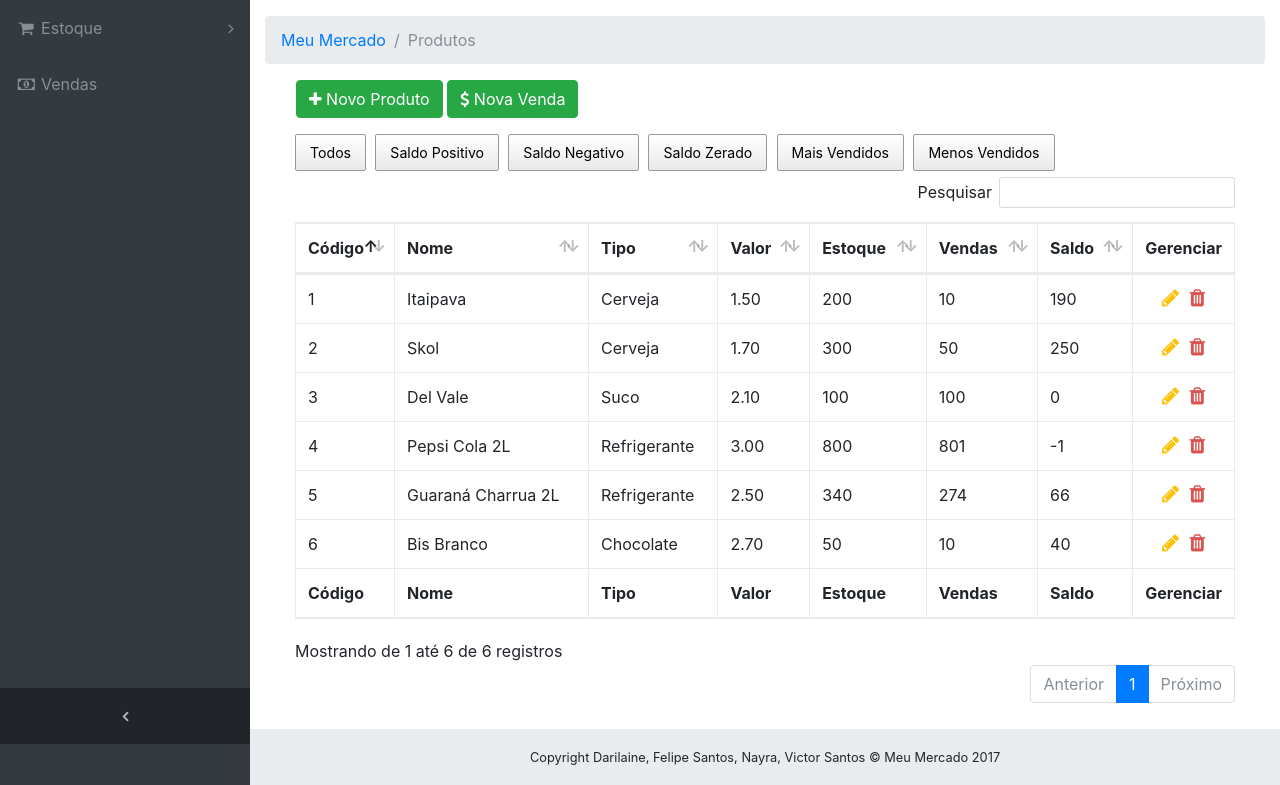
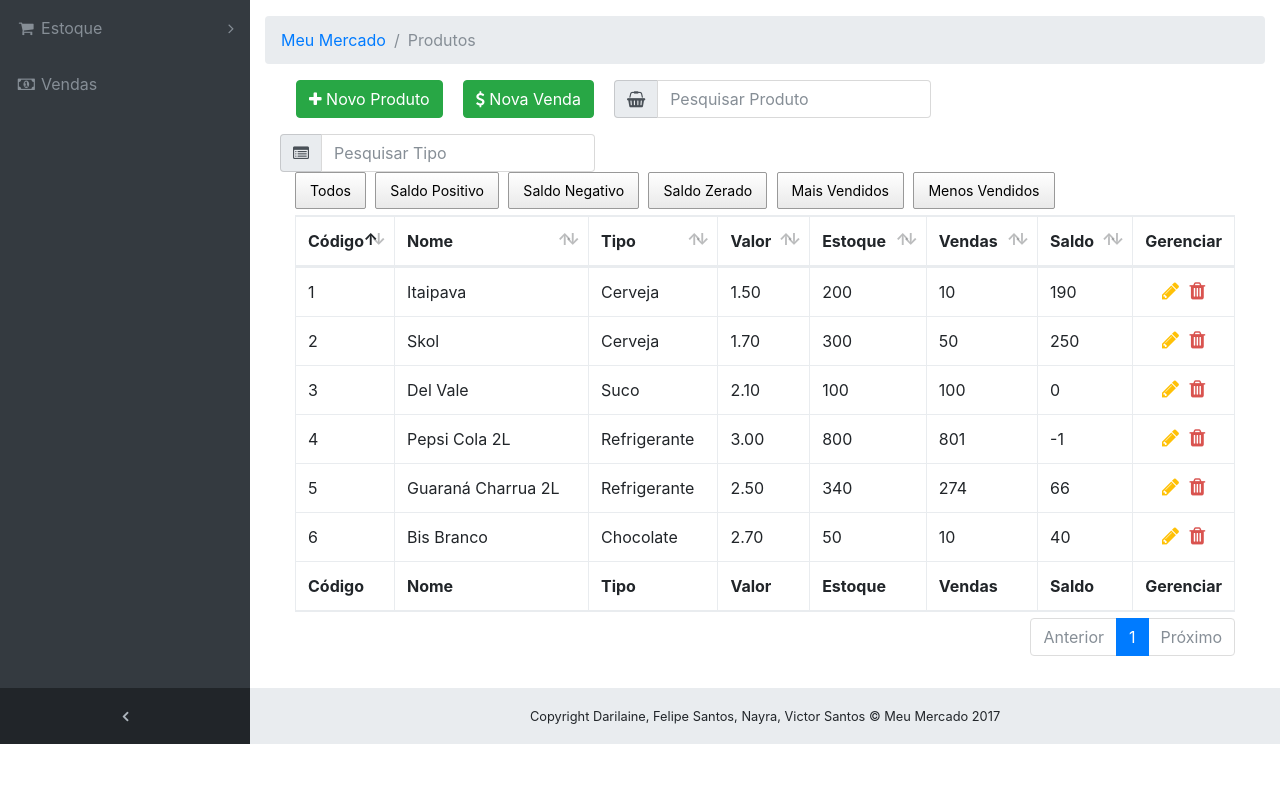
Before and after one commit to Victor-Santos-Esquici/Mercado, a PHP site: page /produtos.php in a window 1280 px wide. Shown: the part 56-841 px from the top of the page. After the commit the page ends 800 px from the top, so only its background shows below. Run offline with PHP 8.4, Linux system fonts and the light colour scheme; data comes from the database, SQL or seed files in the repository; some libraries are stand-ins or nearby versions.

Commit message:
fix de bugs e pesquisa produtos e tipos

```diff
--- a/index.php
+++ b/index.php
@@ -50,7 +50,7 @@
     <div class="remodal" data-remodal-id="alertModal">
       <button data-remodal-action="close" class="remodal-close"></button>
       <h2>Aviso!</h2>
-      <p>Você precisa estar logado para gerenciar.</p>
+      <p>Você precisa estar logado para fazer esta operação.</p>
       <button data-remodal-action="confirm" class="remodal-confirm">OK</button>
     </div>
 
--- a/produtos.php
+++ b/produtos.php
@@ -28,6 +28,10 @@
 
     <!-- Favicon -->
     <link rel="shortcut icon" type="image/png" href="img/shopping-icon.png"/>
+
+    <style type="text/css">
+      .dataTables_filter, .dataTables_info { display: none; }
+    </style>
   </head>
 
   <?php
@@ -144,13 +148,36 @@
         </ol>
 
         <div class="col-md-12">
-          <a class="btn btn-success form-group btnCreate" <?php echo (isset($_SESSION['usuarioID']) != "" ? "href='#editModal'" : "href='login.php' data-toggle='tooltip' title='Você precisa estar logado para cadastrar.'"); ?>>
-            <span><i class="fa fa-plus" aria-hidden="true"></i> Novo Produto</span>
-          </a>
 
-          <a class="btn btn-success form-group" href="criar-venda.php"><span><i class="fa fa-dollar" aria-hidden="true"></i> Nova Venda</span></a>
+          <div class="container">
+            <div class="row">
+              <div class="" style="margin-right: 20px;">
+                <a class="btn btn-success form-group btnCreate" <?php echo (isset($_SESSION['usuarioID']) != "" ? "href='#editModal'" : "href='login.php' data-toggle='tooltip' title='Você precisa estar logado para cadastrar.'"); ?>>
+                  <span><i class="fa fa-plus" aria-hidden="true"></i> Novo Produto</span>
+                </a>
+              </div>
 
-          <br>
+              <div class="" style="margin-right: 20px;">
+                <a class="btn btn-success form-group" href="criar-venda.php"><span><i class="fa fa-dollar" aria-hidden="true"></i> Nova Venda</span></a>
+              </div>
+
+              <div class="" style="margin-right: 20px;">
+                <div class="input-group">
+                  <span class="input-group-addon"><i class="fa fa-shopping-basket" aria-hidden="true"></i></span>
+                  <input class="form-control" type="text" name="searchProduto" placeholder="Pesquisar Produto">
+                </div>
+              </div>
+
+              <div class="" style="margin-right: 20px;">
+                <div class="input-group">
+                  <span class="input-group-addon"><i class="fa fa-list-alt" aria-hidden="true"></i></span>
+                  <input class="form-control" type="text" name="searchTipo" placeholder="Pesquisar Tipo">
+                </div>
+              </div>
+
+            </div>
+          </div>
+
 
           <table id="dataTable" class="table table-bordered" width="100%" id="dataTable" cellspacing="0">
             <thead>
@@ -246,7 +273,7 @@
             <div class="col-md-12 center-block text-center pagination-centered inputGroupContainer">
               <div class="input-group">
                 <span class="input-group-addon"><i class="fa fa-usd" aria-hidden="true"></i></span>
-                <input id="produtoValor" name="produtoValor" placeholder="10,00" class="form-control" type="text">
+                <input id="produtoValor" name="produtoValor" placeholder="10,00" class="form-control" onkeypress="validate(event)" type="text">
               </div>
             </div>
           </div>
@@ -256,7 +283,7 @@
             <div class="col-md-12 center-block text-center pagination-centered inputGroupContainer">
               <div class="input-group">
                 <span class="input-group-addon"><i class="fa fa-shopping-cart" aria-hidden="true"></i></span>
-                <input id="produtoEstoque" name="produtoEstoque" placeholder="50" class="form-control" type="text">
+                <input id="produtoEstoque" name="produtoEstoque" placeholder="50" class="form-control" onkeypress="validate(event)" type="text">
               </div>
             </div>
           </div>
@@ -311,12 +338,12 @@
     <script>
       $(document).ready(function(){
 
-        $("#dataTable").DataTable({
+        var table = $("#dataTable").DataTable({
           "language": {
             "url": "json/Portuguese-Brasil.json"
           },
           "aoColumnDefs": [
-            { "bSearchable": false, "aTargets": [ 0, 3, 4, 5 ] },
+            { "bSearchable": false, "aTargets": [ 0, 3, 4, 5, 7 ] },
             { "bSortable": false, "aTargets": [ 7 ] }
           ],
           dom: 'Bfrtip',
@@ -335,7 +362,7 @@
                 this.buttons().enable();
                 this.disable();
                 this.columns().search("").draw();
-                this.column(6).search("^[0-9]*[1-9][0-9]*$", true, false).draw();
+                this.column(6).search("^[1-9][0-9]*$", true, false).draw();
               }
             },
             {
@@ -344,7 +371,7 @@
                 this.buttons().enable();
                 this.disable();
                 this.columns().search("").draw();
-                this.column(6).search("^\-?[1-9]\d{0,2}$", true, false).draw();
+                this.column(6).search("^\-[0-9]*$", true, false).draw();
               }
             },
             {
@@ -376,6 +403,16 @@
             }
           ]
         });
+
+        $("input[name='searchProduto']").on("keyup", function () {
+          table.column(1).search(this.value).draw();
+        });
+
+        $("input[name='searchTipo']").on("keyup", function () {
+          table.column(2).search(this.value).draw();
+        });
+
+        //delimiter
 
         $('#produtoCadastro').bootstrapValidator({
           // To use feedback icons, ensure that you use Bootstrap v3.1.0 or later
@@ -486,5 +523,18 @@
         });
       });
     </script>
+
+    <script>
+      function validate(e) {
+        var ev = e || window.event;
+        var key = ev.keyCode || ev.which;
+        key = String.fromCharCode( key );
+        var regex = /[0-9]/;
+        if( !regex.test(key) ) {
+          ev.returnValue = false;
+          if(ev.preventDefault) ev.preventDefault();
+        }
+      }
+    </script>
   </body>
 </html>
--- a/vendas.php
+++ b/vendas.php
@@ -35,6 +35,11 @@
 
     if (isset($_POST['vendaID'])) //delete
     {
+      if (!isset($_SESSION['usuarioID']) != "")
+      {
+        header("Location: index.php#alertModal");
+      }
+
       $vendaID = $_POST['vendaID'];
 
       $consulta = $conexao->prepare("DELETE FROM vendas_itens WHERE vendaID = ?; DELETE FROM vendas WHERE ID = ?;");
```
